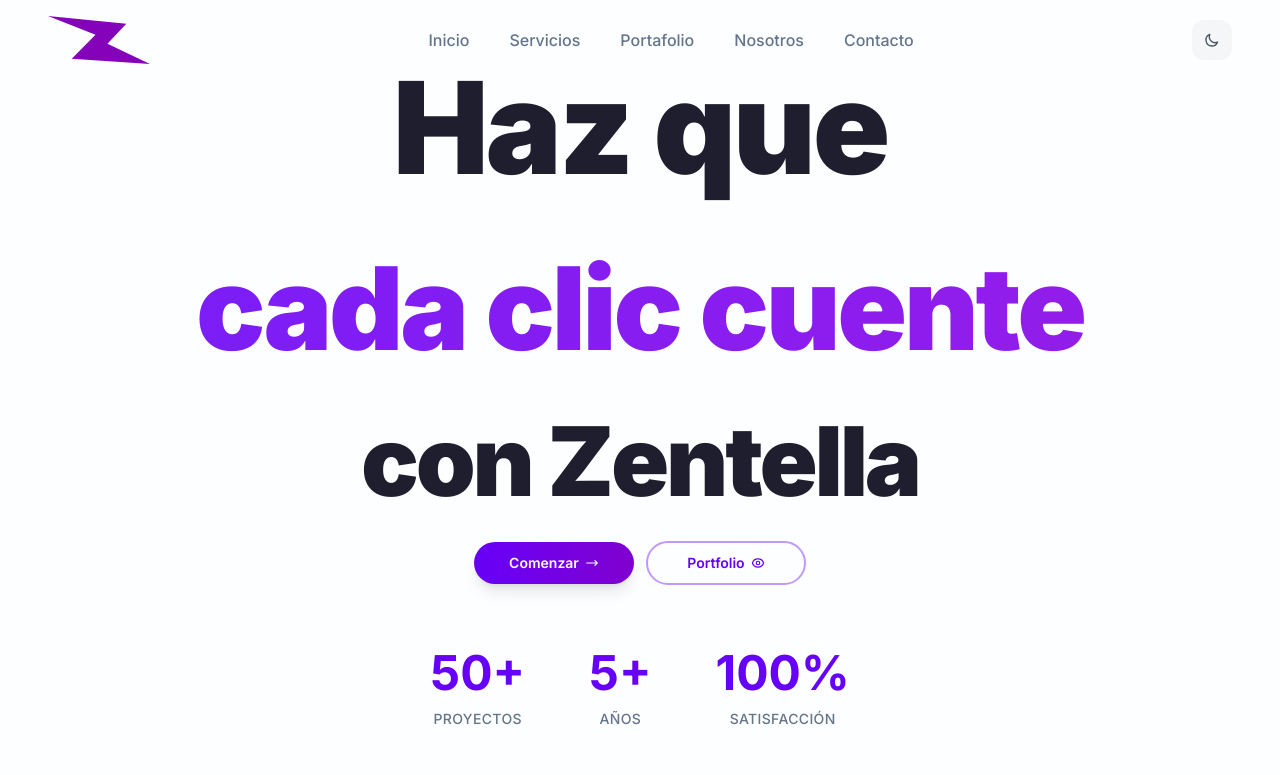
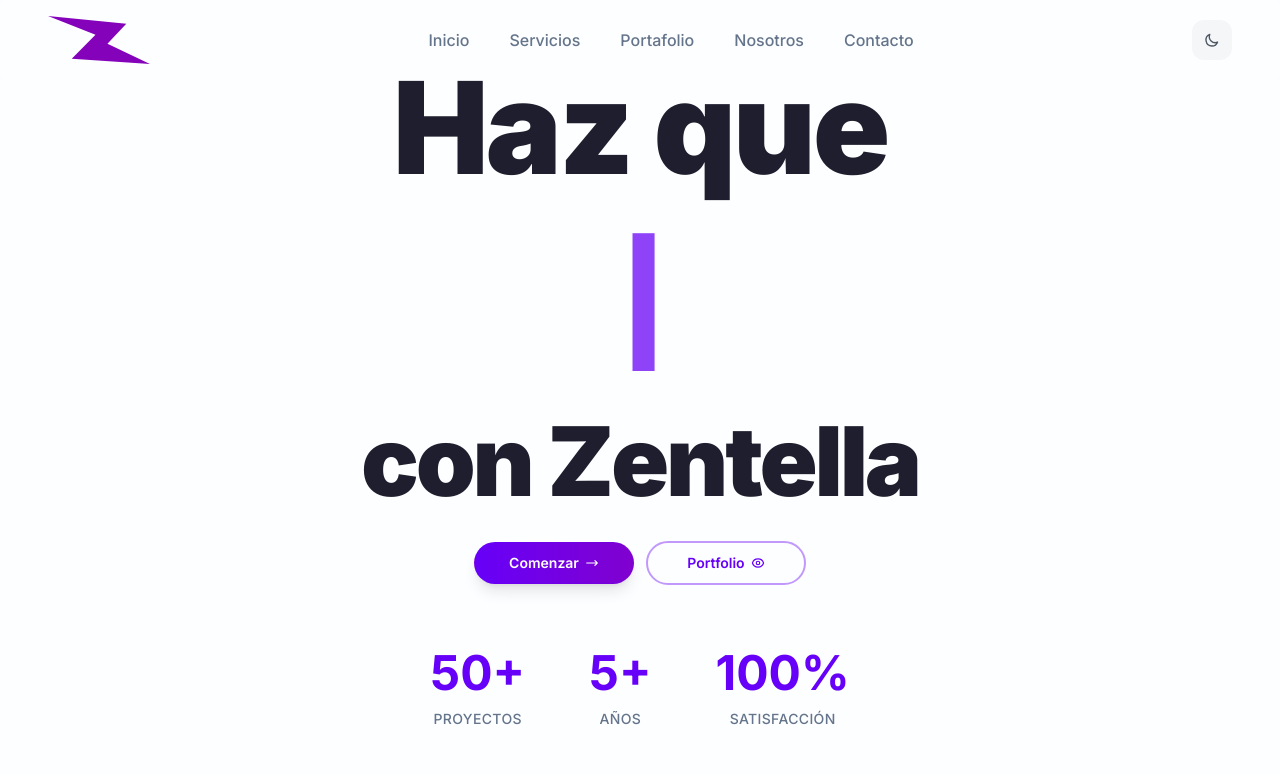
Before and after one commit to evaristojs/Zentella, a React (Vite) app: page / in a window 1280 px wide. Shown: the top 775 px of the page. Built offline with nearby package versions, Linux system fonts and the light colour scheme.

Commit message:
Add typing effect to rotating text
- Implement character-by-character typing animation
- Add blinking cursor with | character
- Remove AnimatePresence fade animation
- Keep simple design with just typing effect
- 100ms delay between characters, 2s pause between phrases

```diff
--- a/src/components/Hero.tsx
+++ b/src/components/Hero.tsx
@@ -4,6 +4,8 @@
 const Hero = () => {
 
   const [currentPhraseIndex, setCurrentPhraseIndex] = useState(0)
+  const [displayText, setDisplayText] = useState('')
+  const [showCursor, setShowCursor] = useState(true)
 
   const phrases = [
     "tu marca brille",
@@ -18,13 +20,44 @@
     "tu éxito sea real"
   ]
 
+  // Typing effect
+  useEffect(() => {
+    const currentPhrase = phrases[currentPhraseIndex]
+    let timeoutId: number
+
+    const typeText = async () => {
+      setDisplayText('')
+
+      for (let i = 0; i <= currentPhrase.length; i++) {
+        await new Promise(resolve => {
+          timeoutId = setTimeout(() => {
+            setDisplayText(currentPhrase.slice(0, i))
+            resolve(void 0)
+          }, 100)
+        })
+      }
+
+      // Wait before starting next phrase
+      timeoutId = setTimeout(() => {
+        setCurrentPhraseIndex((prev) => (prev + 1) % phrases.length)
+      }, 2000)
+    }
+
+    typeText()
+
+    return () => {
+      if (timeoutId) clearTimeout(timeoutId)
+    }
+  }, [currentPhraseIndex, phrases])
+
+  // Cursor blink effect
   useEffect(() => {
     const interval = setInterval(() => {
-      setCurrentPhraseIndex((prev) => (prev + 1) % phrases.length)
-    }, 3000) // Cambia cada 3 segundos
+      setShowCursor(prev => !prev)
+    }, 530)
 
     return () => clearInterval(interval)
-  }, [phrases.length])
+  }, [])
 
   const stats = [
     { value: '50+', label: 'Proyectos' },
@@ -57,17 +90,8 @@
                   Haz que
                 </span>
                 <div className="relative w-full text-center h-[1.6em] flex items-center justify-center overflow-hidden">
-                  <AnimatePresence mode="wait">
                   <motion.span
-                      key={currentPhraseIndex}
-                      className="absolute inset-0 flex items-center justify-center bg-gradient-to-r from-color-primary via-color-accent to-color-secondary bg-clip-text text-transparent font-black"
-                      initial={{ y: 50, opacity: 0 }}
-                      animate={{ y: 0, opacity: 1 }}
-                      exit={{ y: -50, opacity: 0 }}
-                      transition={{
-                        duration: 0.5,
-                        ease: "easeInOut"
-                      }}
+                    className="flex items-center justify-center bg-gradient-to-r from-color-primary via-color-accent to-color-secondary bg-clip-text text-transparent font-black"
                     style={{
                       backgroundSize: "400% 400%",
                       backgroundPosition: "0% 50%",
@@ -78,9 +102,15 @@
                       lineHeight: '1.1'
                     }}
                   >
-                      {phrases[currentPhraseIndex]}
+                    {displayText}
+                    <motion.span
+                      className="ml-1 text-color-primary"
+                      animate={{ opacity: showCursor ? 1 : 0 }}
+                      transition={{ duration: 0.1 }}
+                    >
+                      |
                     </motion.span>
-                  </AnimatePresence>
+                  </motion.span>
                 </div>
                 <span className="block text-text-primary-light dark:text-text-primary-dark mt-2 text-3xl sm:text-4xl md:text-7xl lg:text-8xl font-black text-center">
                   con Zentella
```
Lines whose indentation alone changed are shown as unchanged.
